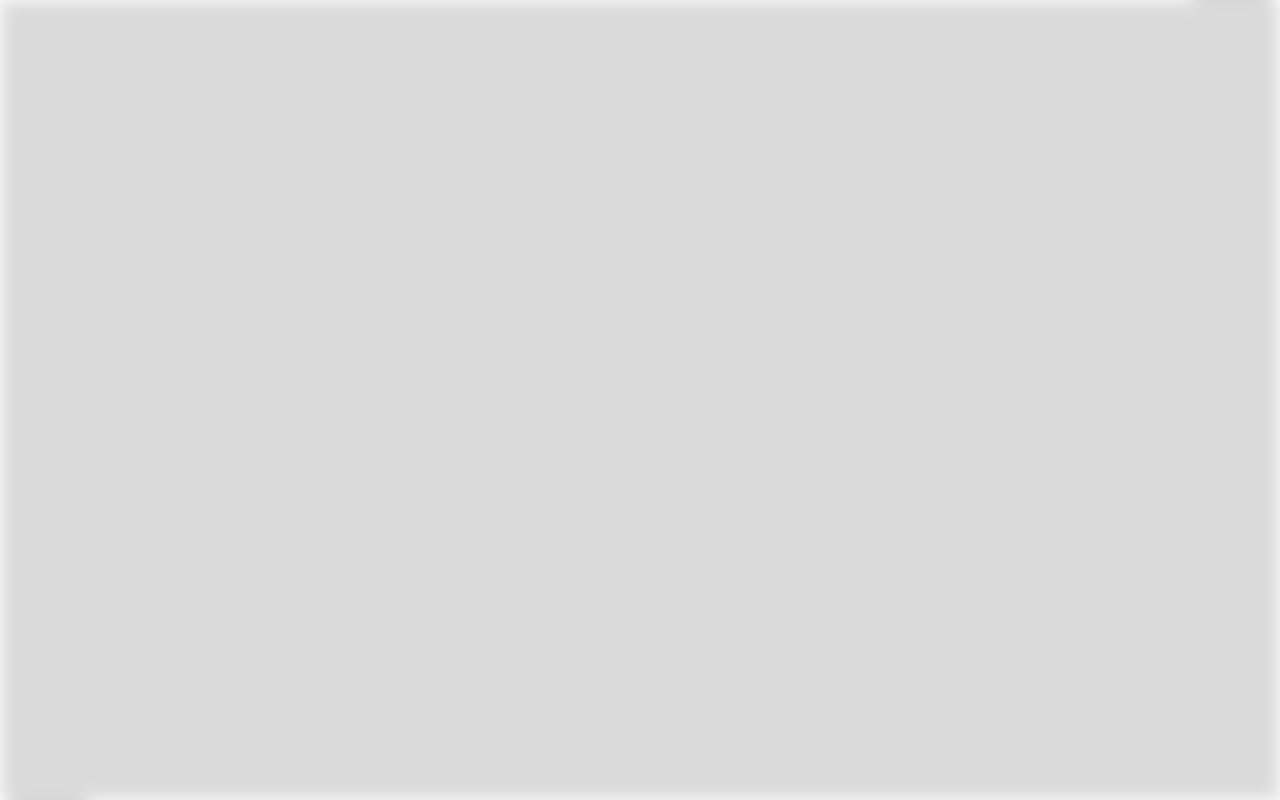
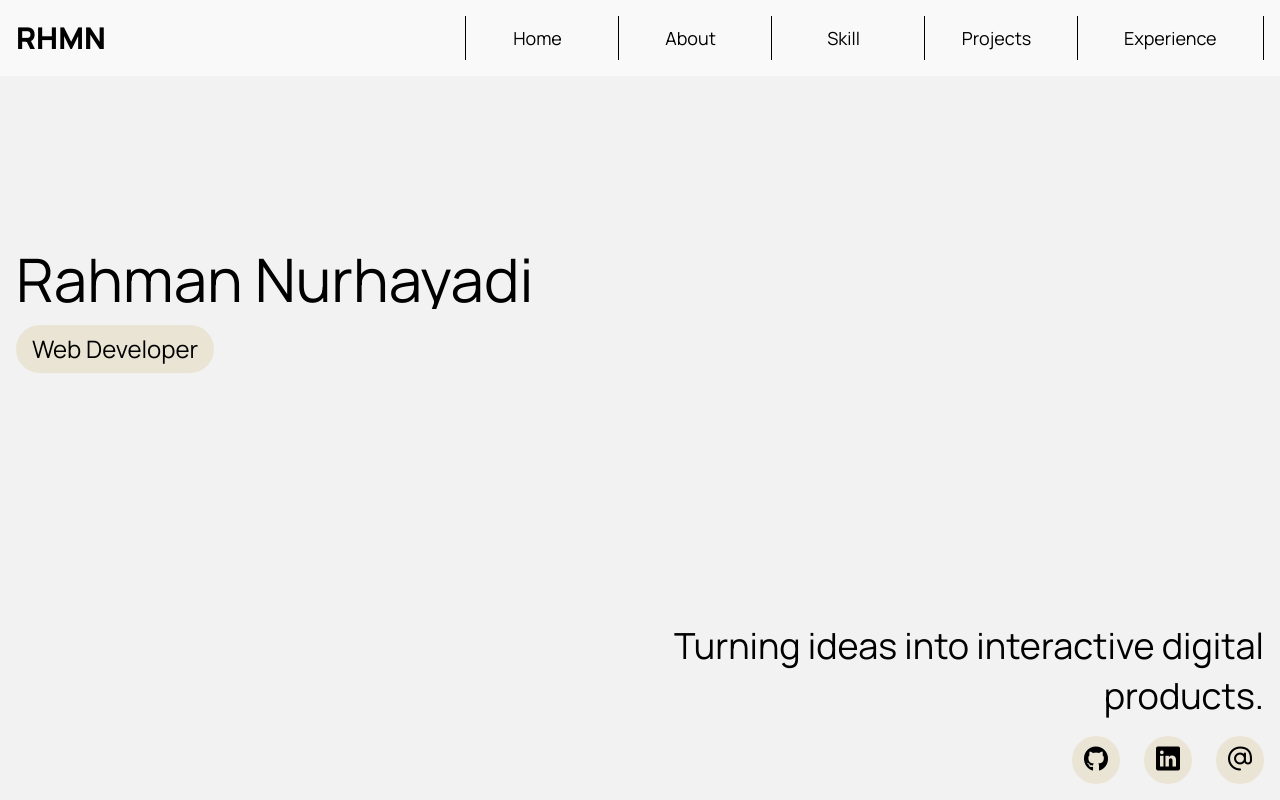
Before and after one commit to Torune9/portofolio-2025, a Vue app: page / in a window 1280 px wide. Shown: the top 800 px of the page. Built offline with nearby package versions, Linux system fonts and the light colour scheme.

Commit message:
fix : delete loading component

```diff
--- a/src/App.vue
+++ b/src/App.vue
@@ -1,6 +1,5 @@
 <template>
-  <Loading v-if="!isLoading" @loading-finish="finish"/>
-  <div id="main" class="relative font-manrope text-primary" v-else>
+  <div id="main" class="relative font-manrope text-primary">
     <NavBar @jump-to-section="handleJumpToSection"/>
     <main id="wrapper" class="bg-light-gray">
       <div id="content" class="flex flex-col">
@@ -28,7 +27,6 @@ import Project from './components/Project.vue';
 import Experience from './components/Experience.vue';
 import Sertified from './components/Sertified.vue';
 import Footer from './components/Footer.vue';
-import Loading from './components/util/Loading.vue';
 
 let scrollSmoother = null;
 
```
